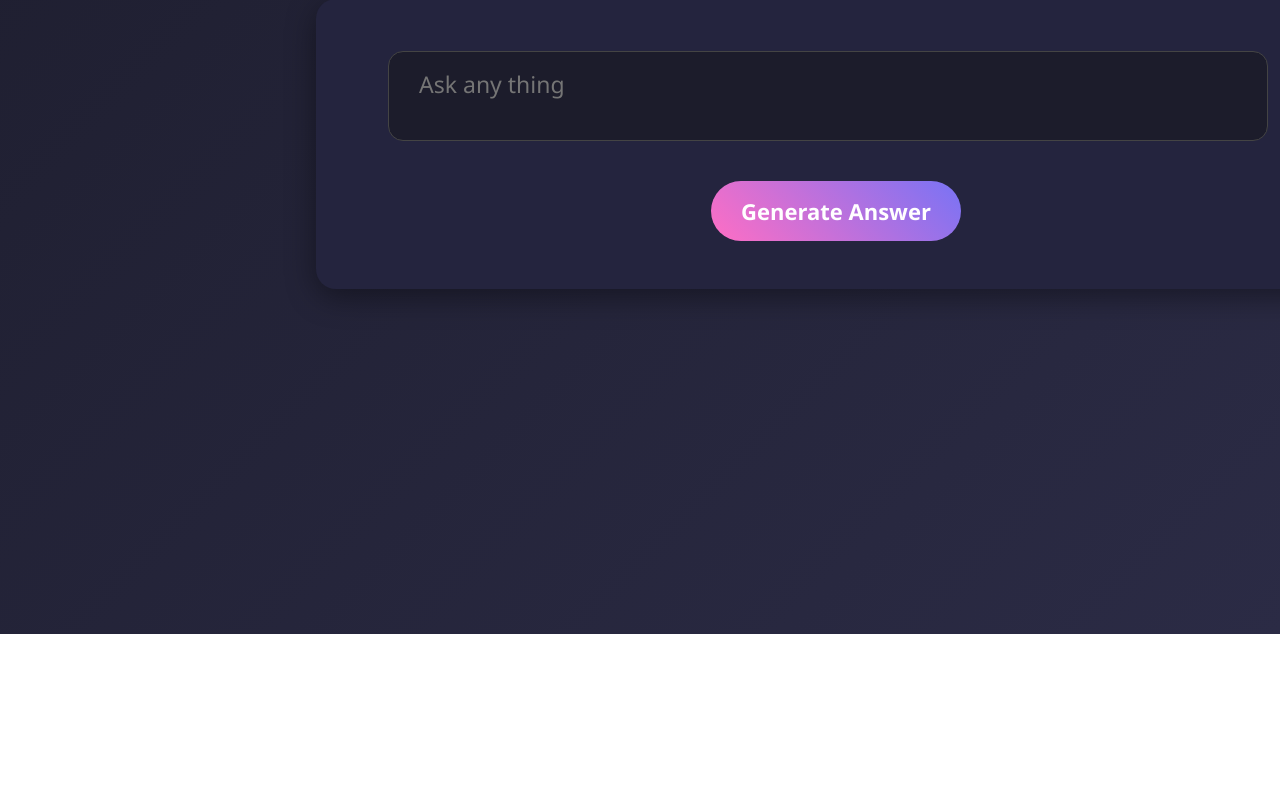
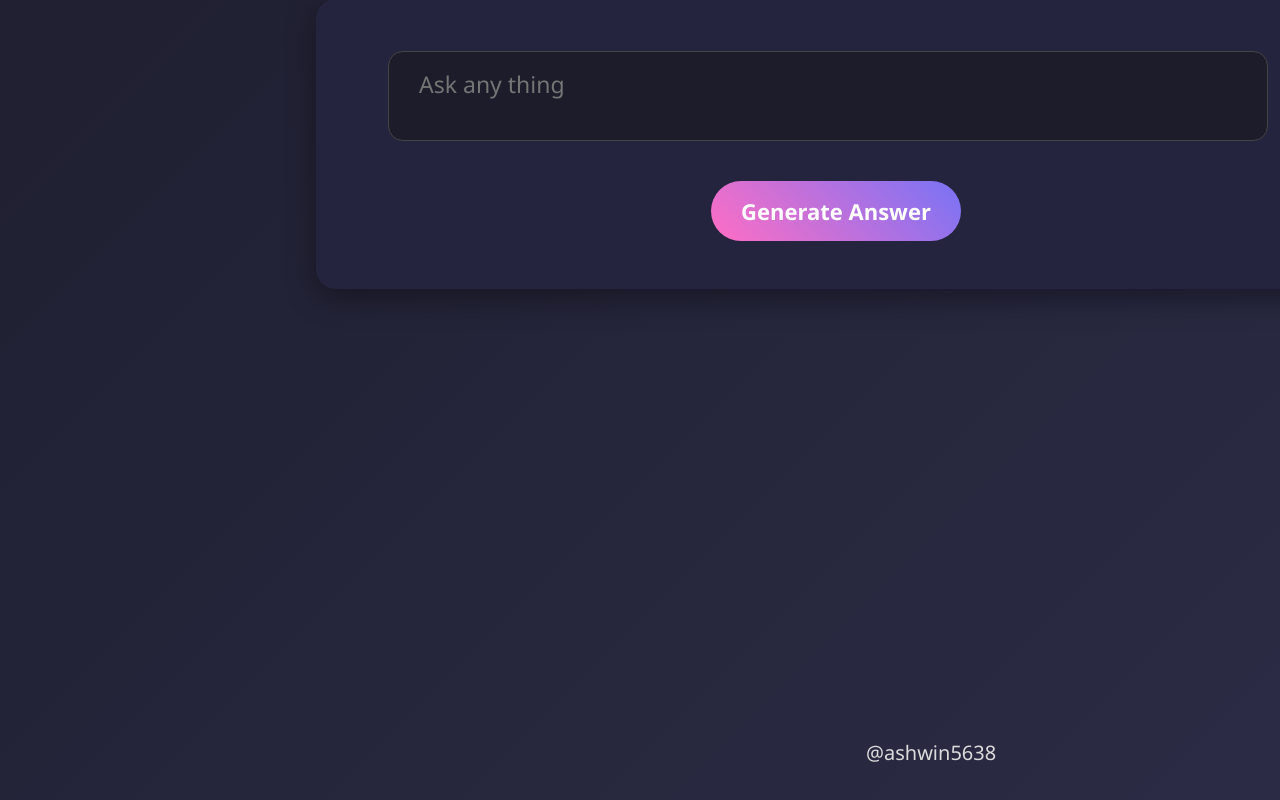
Before and after one commit to ashwin5638/AiChatApplication, a React (Create React App) app: page / in a window 1280 px wide. Shown: the part 266-1066 px from the top of the page. Before the commit the page ends 900 px from the top, so only its background shows below. Built offline with nearby package versions, Linux system fonts and the light colour scheme.

Commit message:
Update index.js

```diff
--- a/src/Components/Chat/index.js
+++ b/src/Components/Chat/index.js
@@ -50,6 +50,7 @@ const ChatAi = () => {
 )}
 
       </div>
+      <p className="para">@ashwin5638</p>
     </div>
   );
 };
```
